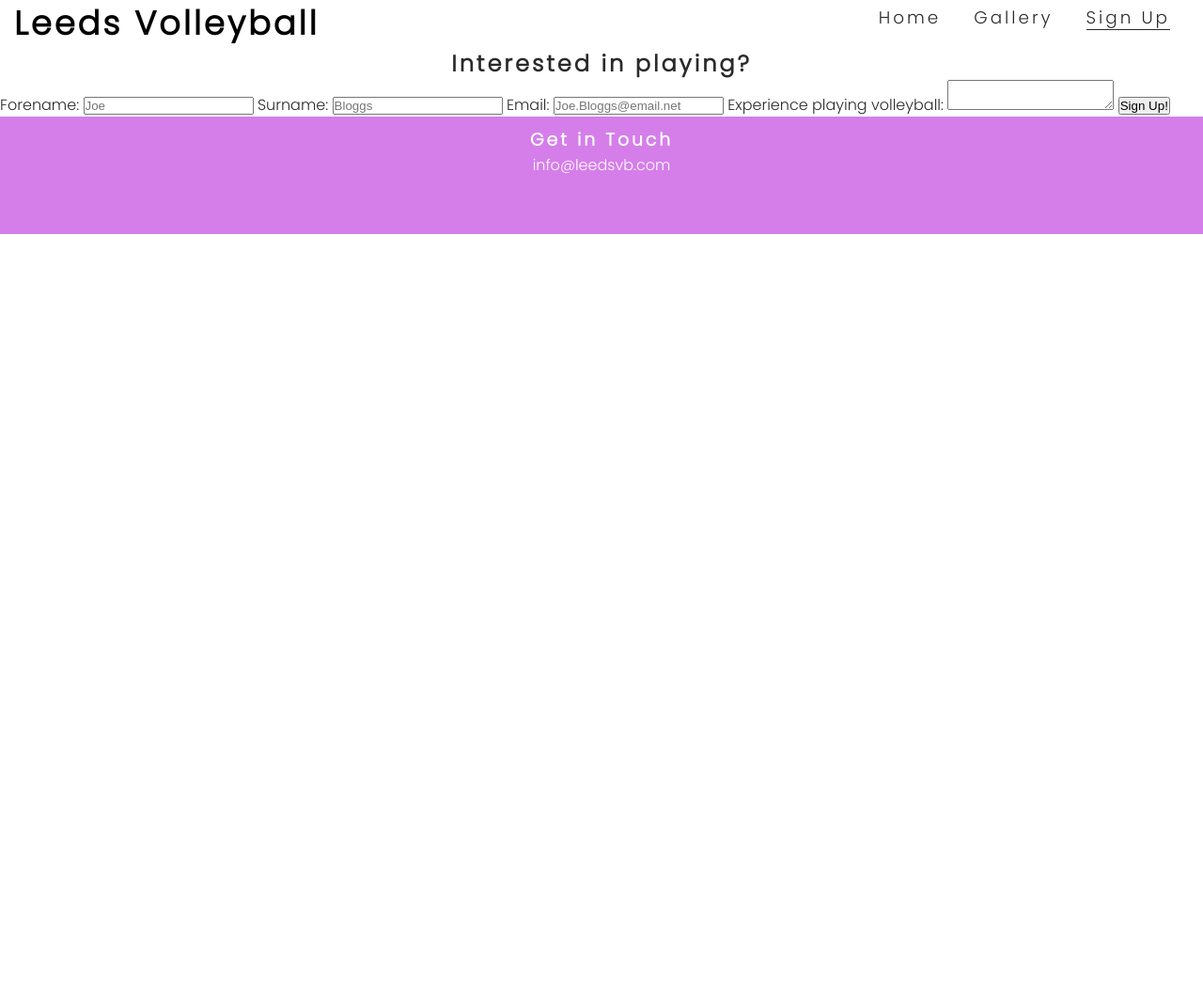
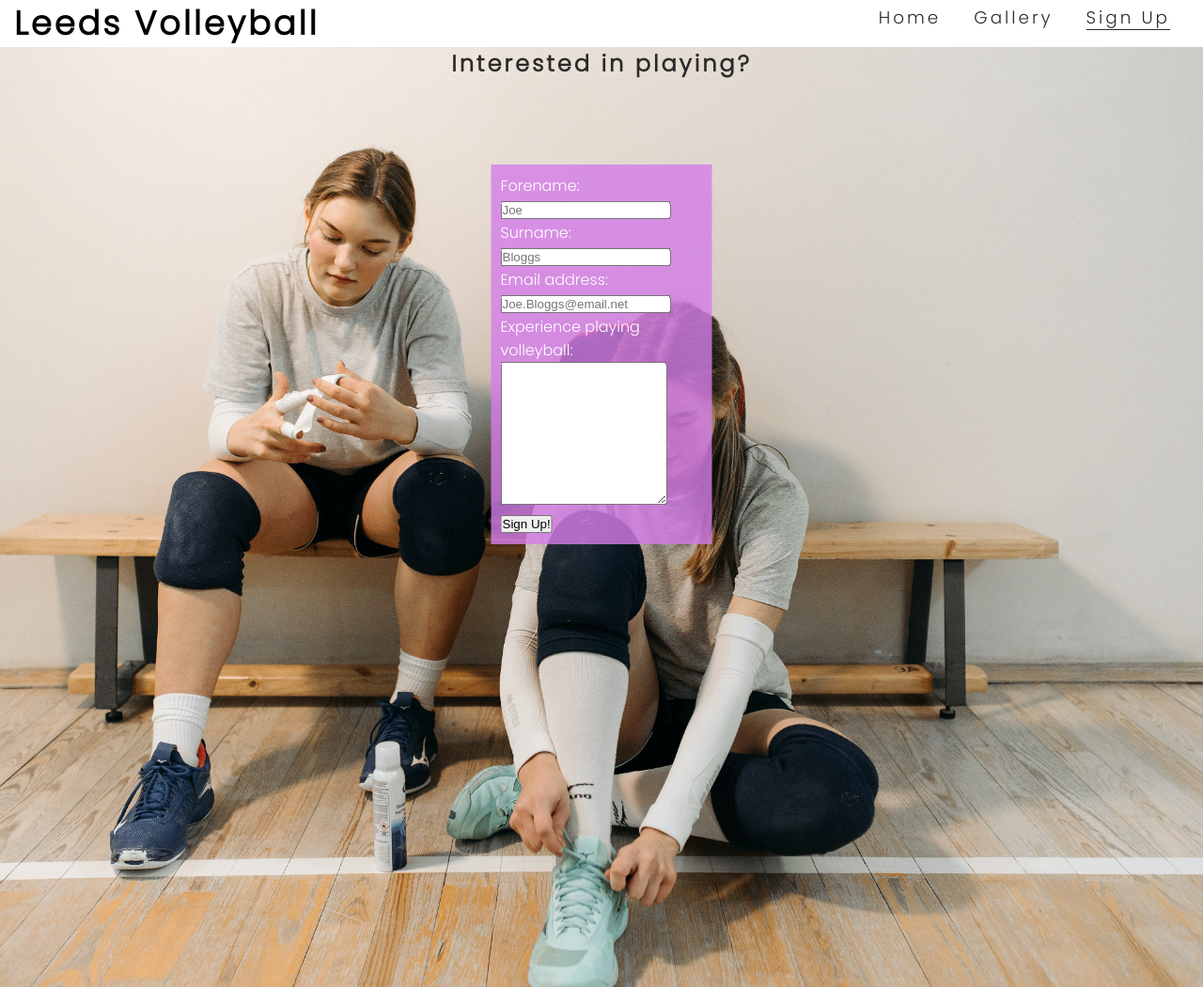
Before and after one commit to LookforLuke/Leeds-Volleyball, a plain HTML site: page sign-up.html in a window 1280 px wide. Shown: the top 1050 px of the page at 94% size. Before the commit the page ends 800 px from the top, so only its background shows below. Drawn offline with Linux system fonts and the light colour scheme.

Commit message:
Feat: Add background image and styling to form

```diff
--- a/assets/css/style.css
+++ b/assets/css/style.css
@@ -152,3 +152,25 @@ footer {
 #pictures > img {
     width: 100%;
 }
+
+/* Sign-up page */
+
+#sign-up-image {
+    height: 1000px;
+    width: 100%;
+    /*Image from https: //www.pexels.com/photo/women-in-gray-shirt-sitting-down-6203697/*/
+    background: url("../images/Sign-up.jpg") center center/cover no-repeat;
+    position: relative;
+}
+
+#sign-up {
+    background-color: rgba(213, 126, 234, .8);
+    position: absolute;
+    top: 125px;
+    left: 50%;
+    transform: translateX(-50%);
+    text-align: left;
+    width: 235px;
+    padding: 10px;
+    color: white;
+}
--- a/sign-up.html
+++ b/sign-up.html
@@ -30,19 +30,19 @@
     </header>
 
     <!-- Main Section / form -->
-    <section id="sign-up-image">
+    <section>
+      <div id="sign-up-image">
         <h2>Interested in playing?</h2>
           <div id="sign-up">
-        <div>
             <form action="https://formdump.codeinstitute.net" method="POST">
               <label for="name">Forename:</label>
               <input id="name" type="text" name="forname" placeholder="Joe" required/>
               <label for="surname">Surname:</label>
               <input id="surname" type="text" name="surname" placeholder="Bloggs" required/>
-            <label for="email">Email:</label>
+              <label for="email">Email address:</label>
               <input id="email" type="email" name="email" placeholder="Joe.Bloggs@email.net" required/>
               <label for="experience">Experience playing volleyball:</label>
-            <textarea id="experience" name="experience"></textarea>
+              <textarea id="experience" name="experience" cols="20" rows="10"></textarea>
               <input type="submit" value="Sign Up!"/>
             </form>
           </div>
```
Lines whose indentation alone changed are shown as unchanged.
